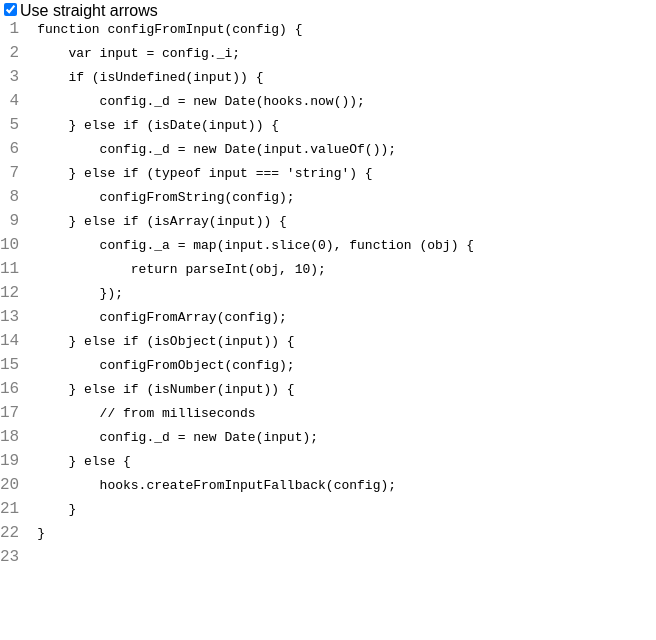
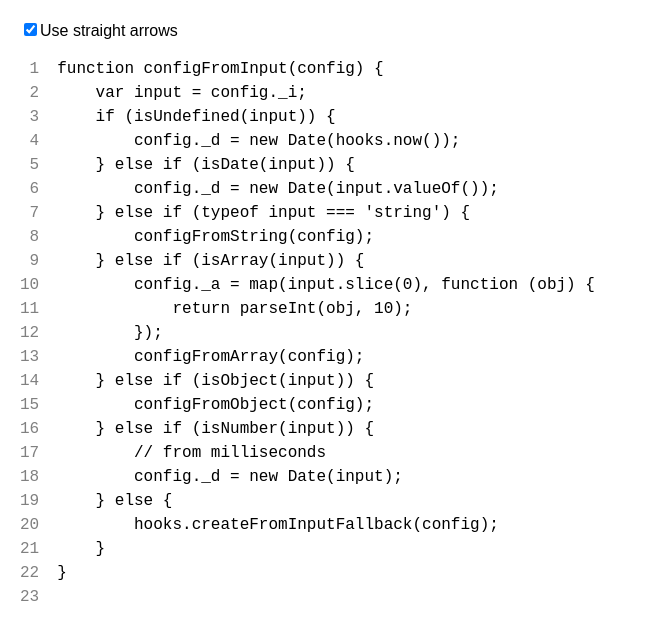
Before and after one commit to CodeReadingClubs/annotation-tool, a React (Vite) app: page / in a window 1280 px wide. Shown: the top 640 px of the page, without its empty margins (0-656 px from the left). Built offline with nearby package versions, Linux system fonts and the light colour scheme.

Commit message:
Fix some css issues

```diff
--- a/src/index.css
+++ b/src/index.css
@@ -1,15 +1,17 @@
 body {
-  margin: 0;
+  margin: 20px;
   font-family: -apple-system; BlinkMacSystemFont, 'Segoe UI', 'Roboto', 'Oxygen',
     'Ubuntu', 'Cantarell', 'Fira Sans', 'Droid Sans', 'Helvetica Neue',
     sans-serif;
   -webkit-font-smoothing: antialiased;
   -moz-osx-font-smoothing: grayscale;
   font-family: sans-serif;
+  font-size: 16px;
 }
 
 .container {
   position: relative;
+  margin-top: 20px;
 }
 
 .container svg {
@@ -77,4 +79,5 @@ body {
 
 pre {
   margin: 0;
+  font-size: 1rem;
 }
```
